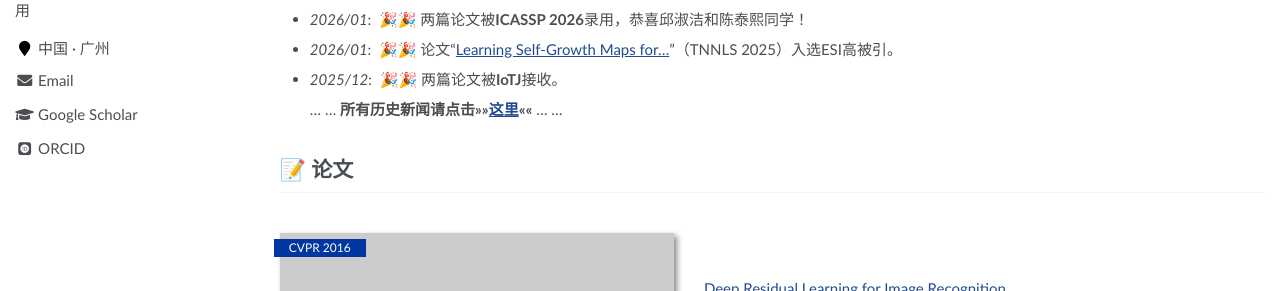
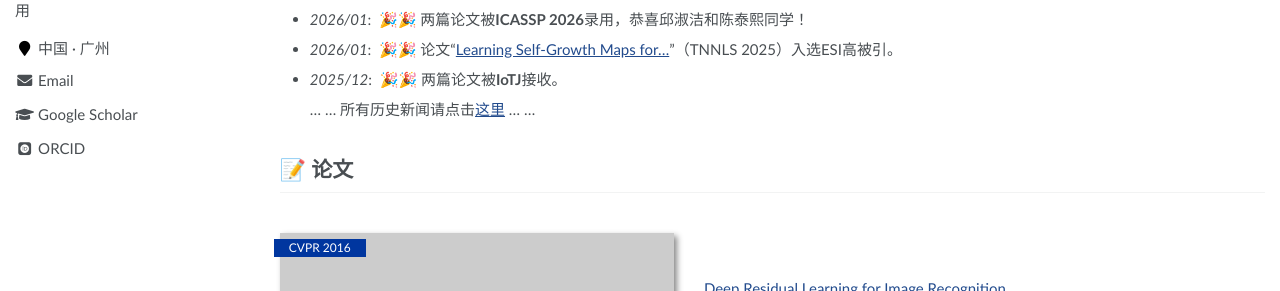
Before and after one commit to yqzhang-Zz/zh, a Jekyll site: the page built from _pages/about.md, in a window 1280 px wide and 900 px high. Shown: the part 399-690 px from the top of the window. Built offline with Jekyll 4.4.1, drawn with Linux system fonts in a browser that asks for light colours; some web fonts are replaced.

```diff
--- a/_pages/about.md
+++ b/_pages/about.md
@@ -37,7 +37,7 @@ redirect_from:
 - *2026/01*: &nbsp;🎉🎉 论文“[Learning Self-Growth Maps for…](https://ieeexplore.ieee.org/abstract/document/11007519)”（TNNLS 2025）入选ESI高被引。
 - *2025/12*: &nbsp;🎉🎉 两篇论文被**IoTJ**接收。
 
-  ... ... **所有历史新闻请点击>>>>[这里](/zh-news/)<<<<** ... ...
+  ... ... 所有历史新闻请点击[这里](/zh-news/) ... ...
 
 <span class='anchor' id="publications"></span>
 
```
